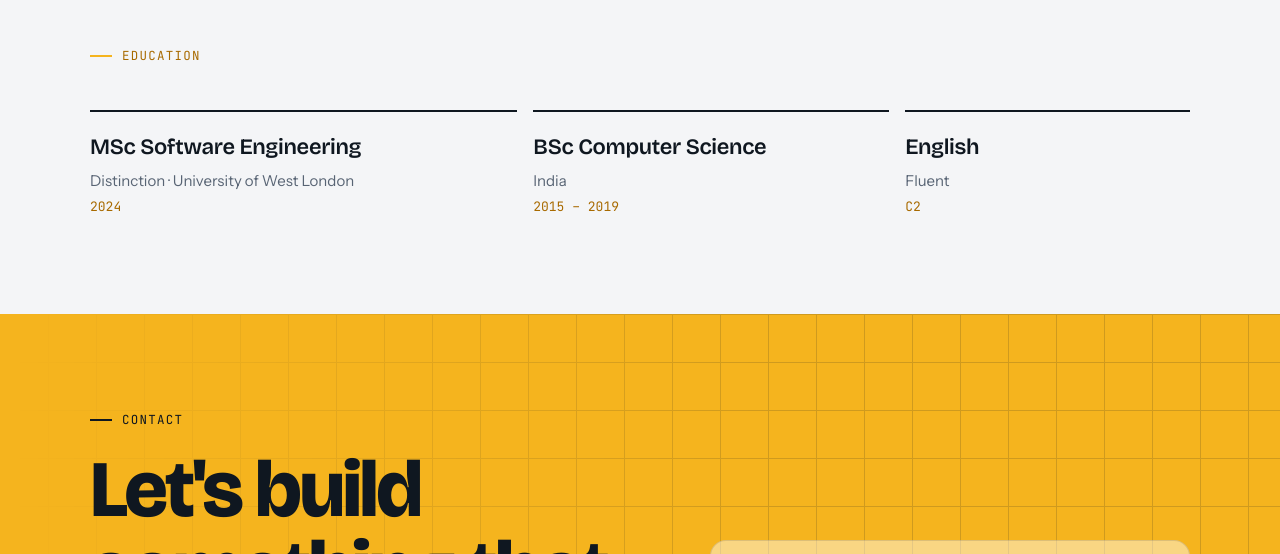
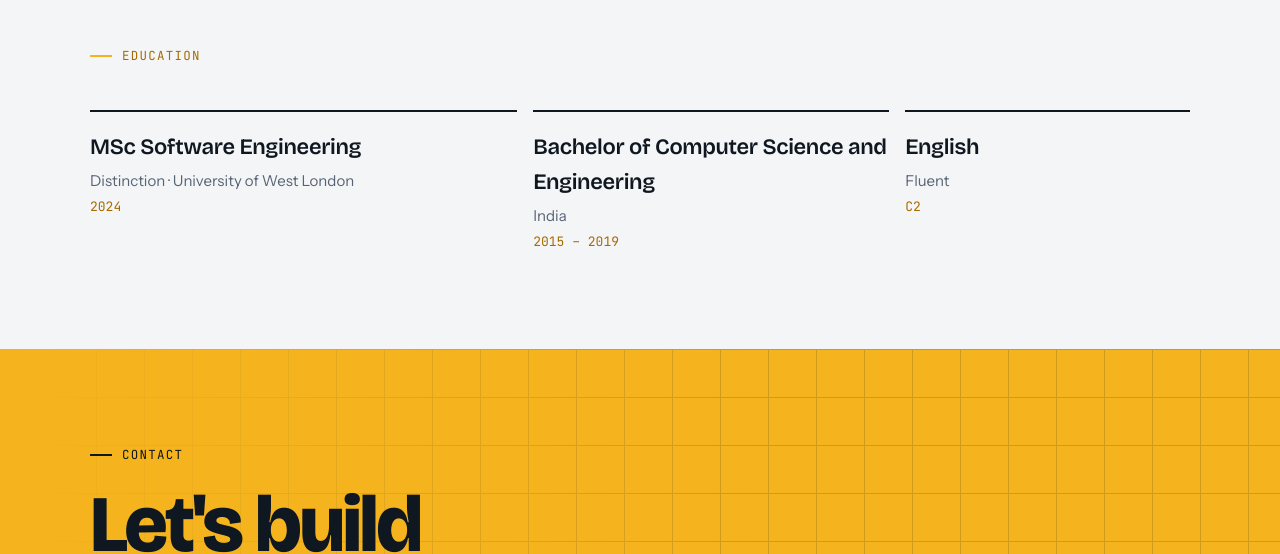
Before and after one commit to srujanapatiil/srujanapatiil.github.io, a plain HTML site: page index.html in a window 1280 px wide. Shown: the part 4500-5054 px from the top of the page. Drawn offline with nearby package versions, Linux system fonts and the light colour scheme.

Commit message:
Correct bachelor's degree name

```diff
--- a/index.html
+++ b/index.html
@@ -540,7 +540,7 @@ footer a:hover { color: var(--fg); }
       </div>
       <div class="edu">
         <div><b>MSc Software Engineering</b><span>Distinction · University of West London</span><span class="yr">2024</span></div>
-        <div><b>BSc Computer Science</b><span>India</span><span class="yr">2015 – 2019</span></div>
+        <div><b>Bachelor of Computer Science and Engineering</b><span>India</span><span class="yr">2015 – 2019</span></div>
         <div><b>English</b><span>Fluent</span><span class="yr">C2</span></div>
       </div>
     </div>
```
